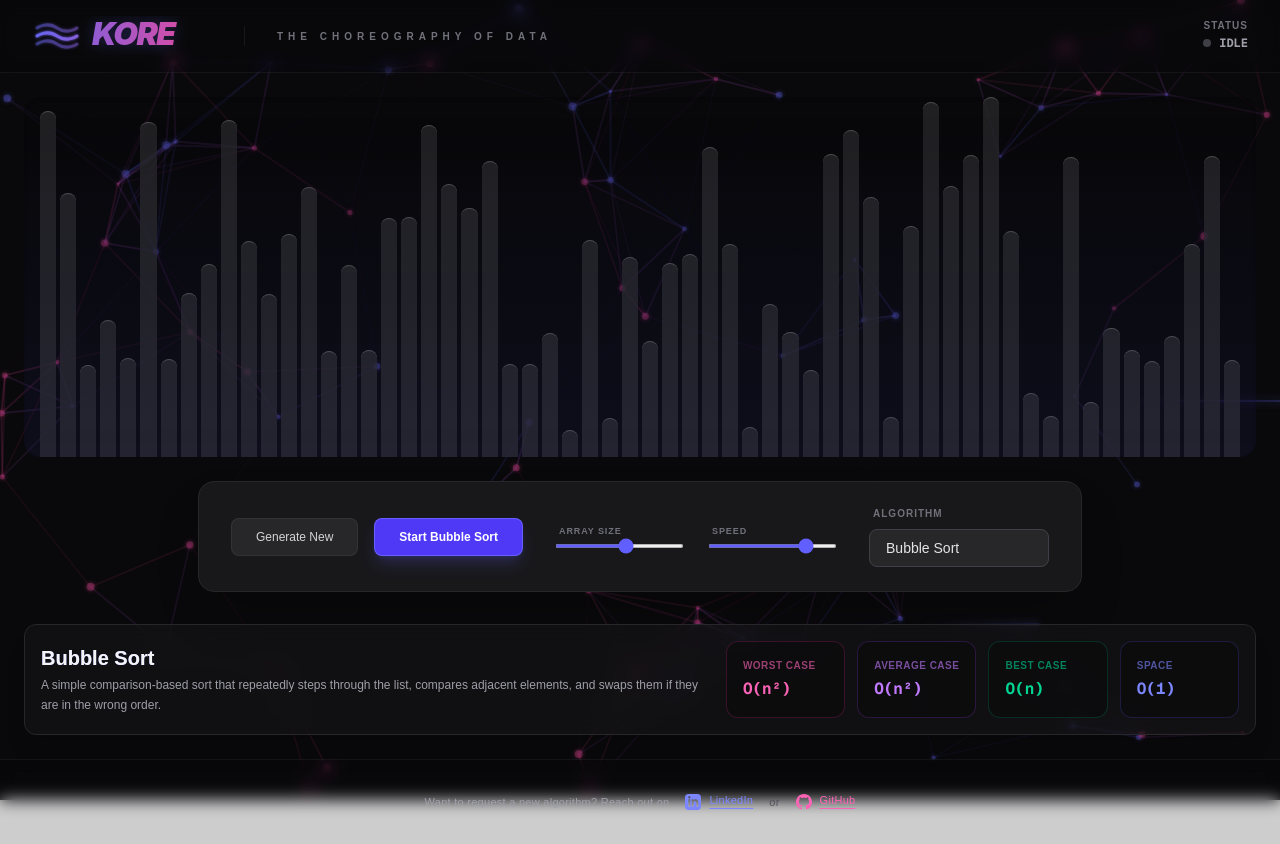
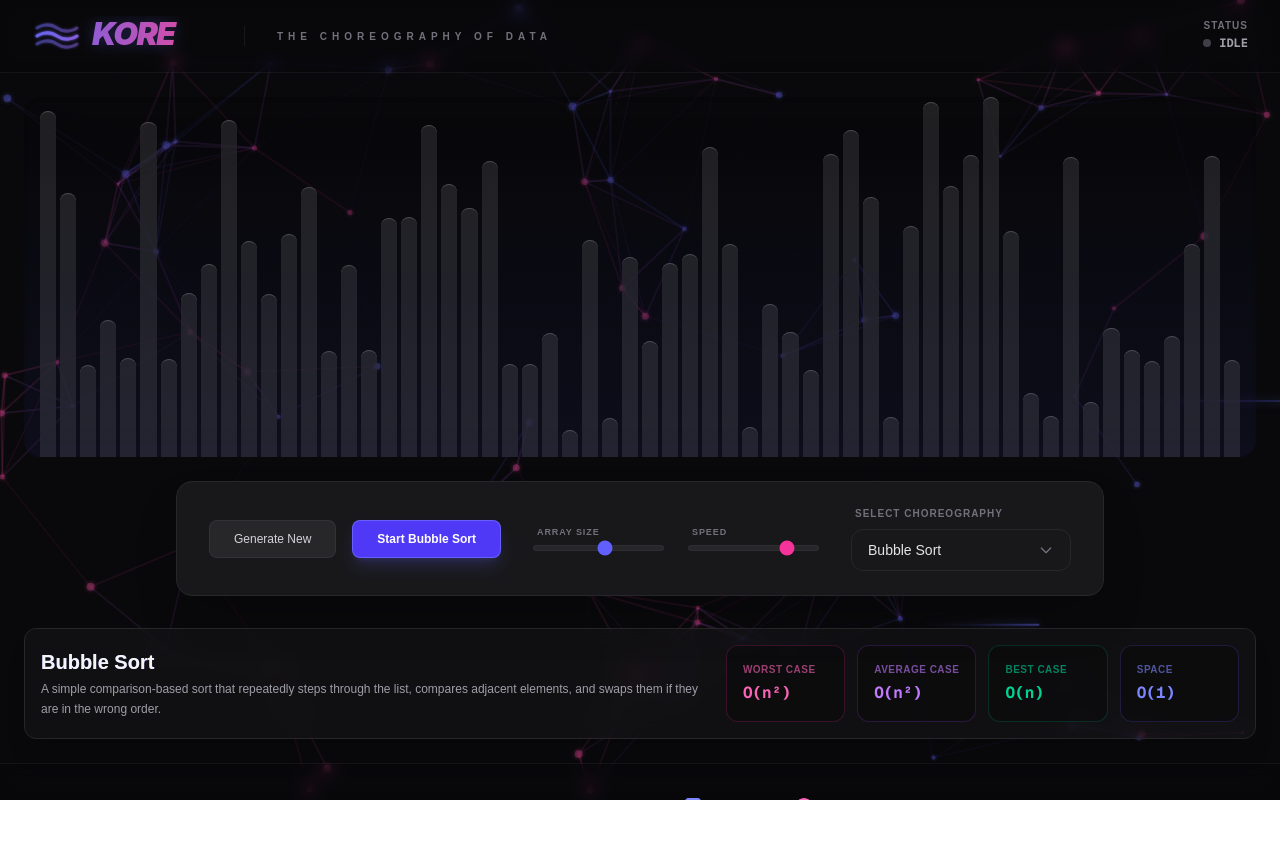
Before and after one commit to ztzrk/kore, a Next.js app: page / in a window 1280 px wide. After the commit the page ends 800 px from the top, so only its background shows below. Built offline with nearby package versions, Linux system fonts and the light colour scheme.

Commit message:
feat: implement initial sorting algorithm visualizer with interactive controls and algorithm selection.

```diff
--- a/src/app/page.tsx
+++ b/src/app/page.tsx
@@ -68,7 +68,7 @@ export default function Home() {
     };
 
     return (
-        <main className="min-h-screen bg-transparent text-zinc-100 flex flex-col items-center selection:bg-indigo-500/30">
+        <main className="h-screen max-h-screen overflow-hidden bg-transparent text-zinc-100 flex flex-col items-center selection:bg-indigo-500/30">
             {/* Header */}
             <header className="w-full py-4 px-8 flex items-center justify-between bg-zinc-950/10 border-b border-white/5 backdrop-blur-sm z-10">
                 <div className="flex items-center gap-8">
--- /dev/null
+++ b/src/components/AlgorithmSelect.tsx
@@ -0,0 +1,140 @@
+'use client';
+
+import React, { useState, useRef, useEffect } from 'react';
+
+interface AlgorithmSelectProps {
+  value: string;
+  onChange: (value: string) => void;
+  disabled?: boolean;
+}
+
+const ALGORITHM_GROUPS = [
+  {
+    label: "Simple Sorts",
+    options: ["Bubble Sort", "Selection Sort", "Insertion Sort"]
+  },
+  {
+    label: "Efficient Sorts",
+    options: ["Quick Sort", "Merge Sort", "Heap Sort"]
+  },
+  {
+    label: "Distribution Sorts",
+    options: ["Counting Sort", "Radix Sort", "Bucket Sort"]
+  },
+  {
+    label: "Exotic Sorts",
+    options: ["Shell Sort", "Cocktail Shaker Sort", "Comb Sort"]
+  },
+  {
+    label: "Fun Sorts",
+    options: ["Bogo Sort"]
+  }
+];
+
+export default function AlgorithmSelect({ value, onChange, disabled }: AlgorithmSelectProps) {
+  const [isOpen, setIsOpen] = useState(false);
+  const [openUpward, setOpenUpward] = useState(false);
+  const containerRef = useRef<HTMLDivElement>(null);
+
+  useEffect(() => {
+    const handleClickOutside = (event: MouseEvent) => {
+      if (containerRef.current && !containerRef.current.contains(event.target as Node)) {
+        setIsOpen(false);
+      }
+    };
+
+    if (isOpen) {
+      // Check if we should open upward
+      if (containerRef.current) {
+        const rect = containerRef.current.getBoundingClientRect();
+        const spaceBelow = window.innerHeight - rect.bottom;
+        const menuHeight = 350; // Max height we expect
+        if (spaceBelow < menuHeight && rect.top > menuHeight) {
+          setOpenUpward(true);
+        } else {
+          setOpenUpward(false);
+        }
+      }
+      document.addEventListener('mousedown', handleClickOutside);
+    }
+
+    return () => document.removeEventListener('mousedown', handleClickOutside);
+  }, [isOpen]);
+
+  return (
+    <div ref={containerRef} className="relative min-w-[220px]">
+      <button
+        onClick={() => !disabled && setIsOpen(!isOpen)}
+        disabled={disabled}
+        className={`w-full flex items-center justify-between px-4 py-2.5 rounded-xl border transition-all duration-300 ${
+          isOpen
+            ? 'bg-zinc-800/80 border-indigo-500/50 shadow-[0_0_15px_rgba(99,102,241,0.2)]'
+            : 'bg-zinc-900/50 border-zinc-800 hover:border-zinc-700'
+        } ${disabled ? 'opacity-50 cursor-not-allowed' : 'cursor-pointer'}`}
+      >
+        <span className="text-sm font-medium text-zinc-200">{value}</span>
+        <svg
+          className={`w-4 h-4 text-zinc-500 transition-transform duration-300 ${isOpen ? 'rotate-180 text-indigo-400' : ''}`}
+          fill="none"
+          viewBox="0 0 24 24"
+          stroke="currentColor"
+        >
+          <path strokeLinecap="round" strokeLinejoin="round" strokeWidth={2} d="M19 9l-7 7-7-7" />
+        </svg>
+      </button>
+
+      {isOpen && (
+        <div className={`absolute left-0 w-full overflow-hidden bg-zinc-900/95 border border-zinc-800 rounded-xl shadow-2xl backdrop-blur-xl z-50 animate-in fade-in duration-300 ${
+          openUpward
+            ? 'bottom-full mb-2 slide-in-from-bottom-4'
+            : 'top-full mt-2 slide-in-from-top-4'
+        }`}>
+          <div className="max-h-[min(350px,40vh)] overflow-y-auto custom-scrollbar">
+            {ALGORITHM_GROUPS.map((group) => (
+              <div key={group.label} className="px-2 pb-2 mb-2 border-b border-zinc-800/50 last:border-0 last:mb-0 last:pb-0">
+                <div className="px-3 py-1.5 text-[10px] uppercase tracking-widest text-zinc-500 font-bold">
+                  {group.label}
+                </div>
+                {group.options.map((option) => (
+                  <button
+                    key={option}
+                    onClick={() => {
+                      onChange(option);
+                      setIsOpen(false);
+                    }}
+                    className={`w-full text-left px-3 py-2 rounded-lg text-sm transition-all duration-200 flex items-center justify-between group ${
+                      value === option
+                        ? 'bg-indigo-500/10 text-indigo-400 font-bold'
+                        : 'text-zinc-400 hover:bg-zinc-800 hover:text-zinc-200'
+                    }`}
+                  >
+                    <span>{option}</span>
+                    {value === option && (
+                      <div className="w-1.5 h-1.5 rounded-full bg-indigo-500 shadow-[0_0_8px_rgba(99,102,241,1)]" />
+                    )}
+                  </button>
+                ))}
+              </div>
+            ))}
+          </div>
+        </div>
+      )}
+
+      <style jsx>{`
+        .custom-scrollbar::-webkit-scrollbar {
+          width: 4px;
+        }
+        .custom-scrollbar::-webkit-scrollbar-track {
+          background: transparent;
+        }
+        .custom-scrollbar::-webkit-scrollbar-thumb {
+          background: #3f3f46;
+          border-radius: 10px;
+        }
+        .custom-scrollbar::-webkit-scrollbar-thumb:hover {
+          background: #52525b;
+        }
+      `}</style>
+    </div>
+  );
+}
--- a/src/components/Controls.tsx
+++ b/src/components/Controls.tsx
@@ -1,6 +1,8 @@
 'use client';
 
 import React from 'react';
+
+import AlgorithmSelect from './AlgorithmSelect';
 
 interface ControlsProps {
   onRandomize: () => void;
@@ -28,7 +30,7 @@ const Controls: React.FC<ControlsProps> = ({
   onAlgorithmChange,
 }) => {
   return (
-    <div className="flex flex-wrap items-center justify-center gap-8 px-8 py-6 rounded-2xl bg-zinc-900 border border-zinc-800 shadow-2xl backdrop-blur-sm">
+    <div className="relative z-20 flex flex-wrap items-center justify-center gap-8 px-8 py-6 rounded-2xl bg-zinc-900 border border-zinc-800 shadow-2xl backdrop-blur-sm">
       {/* Action Buttons */}
       <div className="flex gap-4">
         <button
@@ -70,7 +72,7 @@ const Controls: React.FC<ControlsProps> = ({
             value={size}
             onChange={(e) => onSizeChange(parseInt(e.target.value))}
             disabled={isRunning}
-            className="w-full accent-indigo-500 h-1 bg-zinc-800 rounded-lg cursor-pointer"
+            className="w-full h-1.5 bg-zinc-800 rounded-lg appearance-none cursor-pointer accent-indigo-500 border border-zinc-700/30"
           />
         </div>
 
@@ -85,46 +87,21 @@ const Controls: React.FC<ControlsProps> = ({
             step="1"
             value={speed}
             onChange={(e) => onSpeedChange(parseInt(e.target.value))}
-            className="w-full accent-indigo-500 h-1 bg-zinc-800 rounded-lg cursor-pointer"
+            className="w-full h-1.5 bg-zinc-800 rounded-lg appearance-none cursor-pointer accent-pink-500 border border-zinc-700/30"
           />
         </div>
       </div>
 
       {/* Algorithm Selector */}
-      <div className="flex flex-col gap-2 min-w-[180px]">
+      <div className="flex flex-col gap-2 min-w-[220px]">
         <label className="text-[10px] uppercase tracking-widest text-zinc-500 font-bold px-1">
-          Algorithm
+          Select Choreography
         </label>
-        <select
+        <AlgorithmSelect
           value={algorithm}
-          onChange={(e) => onAlgorithmChange(e.target.value)}
+          onChange={onAlgorithmChange}
           disabled={isRunning}
-          className="bg-zinc-800 text-zinc-200 text-sm px-4 py-2 rounded-lg border border-zinc-700 focus:outline-none focus:ring-2 focus:ring-indigo-500/50 transition-all appearance-none cursor-pointer"
-        >
-          <optgroup label="Simple Sorts">
-            <option value="Bubble Sort">Bubble Sort</option>
-            <option value="Selection Sort">Selection Sort</option>
-            <option value="Insertion Sort">Insertion Sort</option>
-          </optgroup>
-          <optgroup label="Efficient Sorts">
-            <option value="Quick Sort">Quick Sort</option>
-            <option value="Merge Sort">Merge Sort</option>
-            <option value="Heap Sort">Heap Sort</option>
-          </optgroup>
-          <optgroup label="Distribution Sorts">
-            <option value="Counting Sort">Counting Sort</option>
-            <option value="Radix Sort">Radix Sort</option>
-            <option value="Bucket Sort">Bucket Sort</option>
-          </optgroup>
-          <optgroup label="Exotic Sorts">
-            <option value="Shell Sort">Shell Sort</option>
-            <option value="Cocktail Shaker Sort">Cocktail Shaker Sort</option>
-            <option value="Comb Sort">Comb Sort</option>
-          </optgroup>
-          <optgroup label="Fun Sorts">
-            <option value="Bogo Sort">Bogo Sort</option>
-          </optgroup>
-        </select>
+        />
       </div>
     </div>
   );
```
